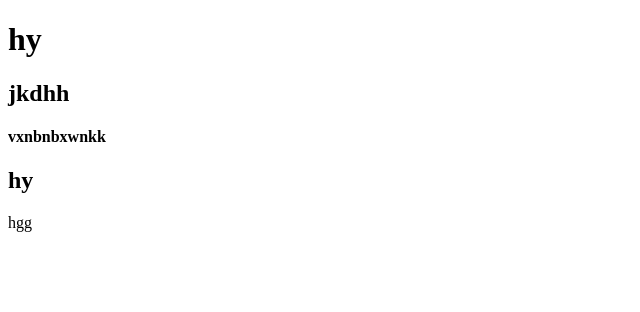
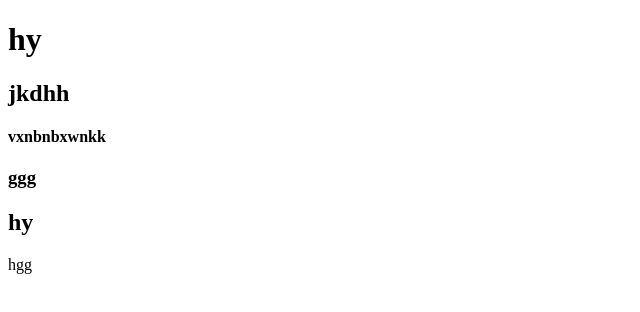
Before and after one commit to Dellal-fatimazahrae/git-project, a plain HTML site: page index.html in a window 1280 px wide. Shown: the full height of the page, 0-640 px from the left. Drawn offline with Linux system fonts and the light colour scheme.

Commit message:
Update index.html

```diff
--- a/index.html
+++ b/index.html
@@ -9,6 +9,7 @@
     <h1>hy</h1>
 <h2>jkdhh</h2>
 <h4>vxnbnbxwnkk</h4>
+    <h3>ggg</h3>
     <h2>hy</h2>
     <footer>hgg</footer>
 </body>
```
